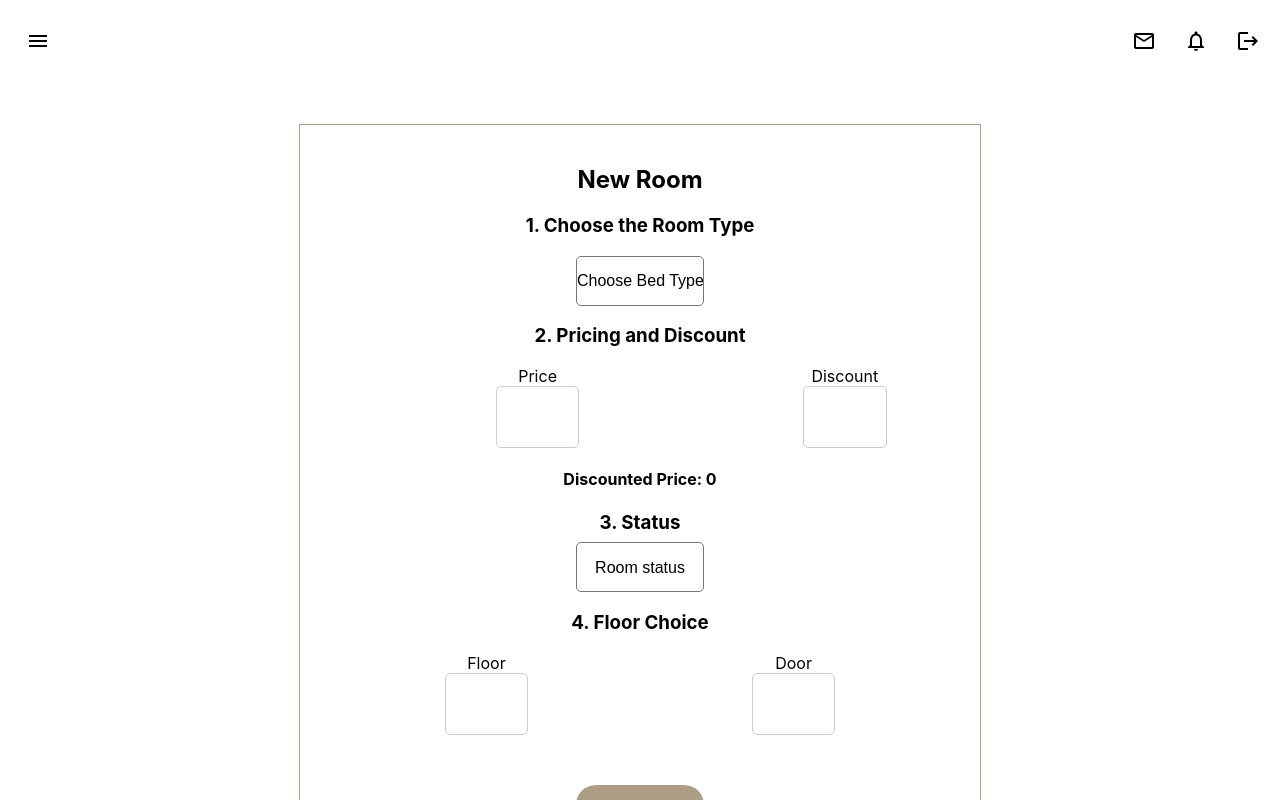
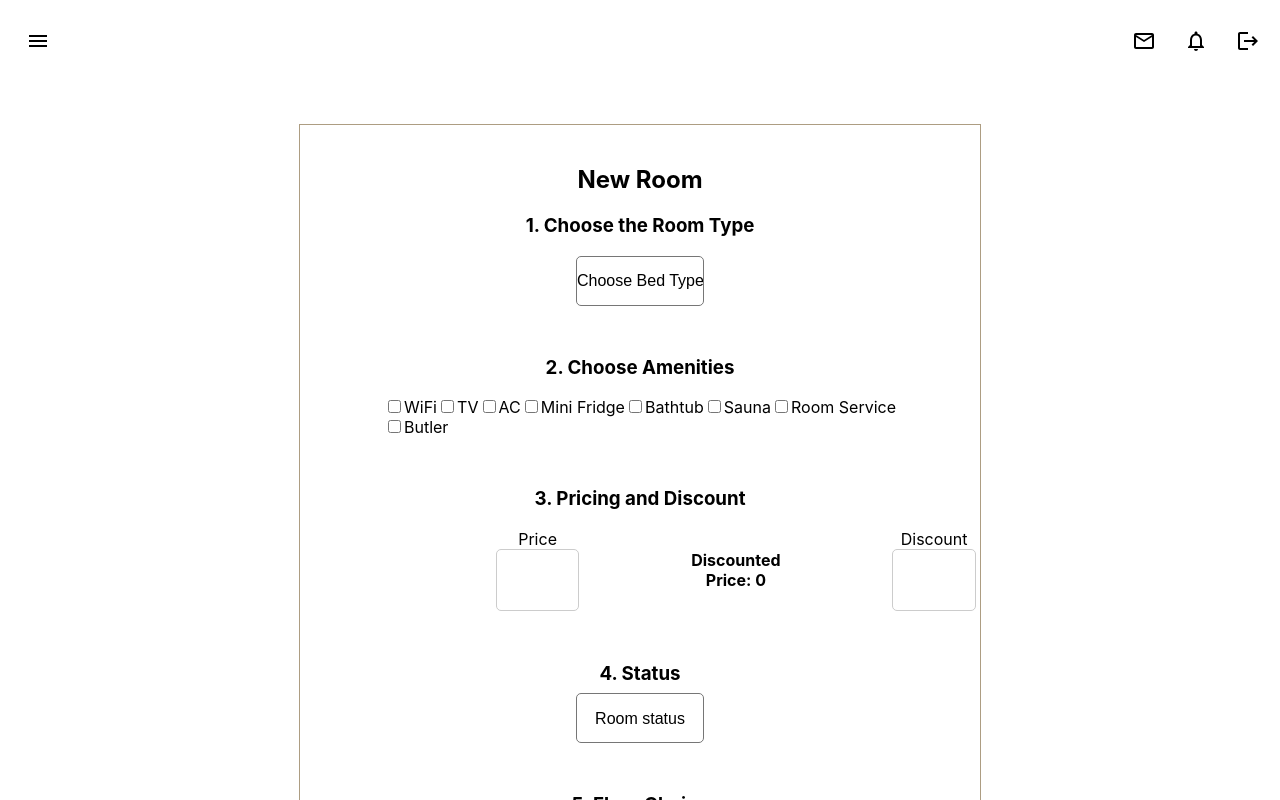
Before and after one commit to GrumpyArdias/miranda-backoffice, a React (Create React App) app: page /rooms/newroom in a window 1280 px wide. Shown: the top 800 px of the page. Built offline with nearby package versions, Linux system fonts and the light colour scheme; sample sign-in values are in the browser's storage.

Commit message:
adding more functionality to the newRooms

```diff
--- a/src/components/pages/NewRoom.jsx
+++ b/src/components/pages/NewRoom.jsx
@@ -12,6 +12,7 @@ import {
   Discount,
   SubmitButton,
   FloorCell,
+  Amenities,
 } from "../styles/newRoom.styles";
 import { useEffect, useState } from "react";
 import { useDispatch, useSelector } from "react-redux";
@@ -24,11 +25,25 @@ export function NewRoom() {
     floorNumber: "",
     bedType: "",
     roomStatus: "",
+    amenities: "",
   };
 
   const [room, setRoom] = useState(initialObjet);
   const [discountedPrice, setDiscountedPrice] = useState("");
   const dispatch = useDispatch();
+
+  const handleAmenitiesChange = (e) => {
+    const selectedAmenity = e.target.value;
+    const isChecked = e.target.checked;
+    if (isChecked) {
+      setRoom({ ...room, amenities: [...room.amenities, selectedAmenity] });
+    } else {
+      setRoom({
+        ...room,
+        amenities: room.amenities.filter((item) => item !== selectedAmenity),
+      });
+    }
+  };
   const handleRoomChange = (event) => {
     const name = event.target.name;
     const value = event.target.value;
@@ -71,7 +86,91 @@ export function NewRoom() {
               <option value="suite">Suite</option>
             </Select>
           </RoomType>
-          <h3>2. Pricing and Discount</h3>
+          <h3>2. Choose Amenities</h3>
+          <Amenities className="Amenities">
+            <label>
+              <input
+                type="checkbox"
+                name="amenities"
+                value="wifi"
+                checked={room.amenities.includes("wifi")}
+                onChange={handleAmenitiesChange}
+              />
+              WiFi
+            </label>
+            <label>
+              <input
+                type="checkbox"
+                name="amenities"
+                value="tv"
+                checked={room.amenities.includes("tv")}
+                onChange={handleAmenitiesChange}
+              />
+              TV
+            </label>
+            <label>
+              <input
+                type="checkbox"
+                name="amenities"
+                value="ac"
+                checked={room.amenities.includes("ac")}
+                onChange={handleAmenitiesChange}
+              />
+              AC
+            </label>
+
+            <label>
+              <input
+                type="checkbox"
+                name="amenities"
+                value="fridge"
+                checked={room.amenities.includes("fridge")}
+                onChange={handleAmenitiesChange}
+              />
+              Mini Fridge
+            </label>
+            <label>
+              <input
+                type="checkbox"
+                name="amenities"
+                value="bathtub"
+                checked={room.amenities.includes("bathtub")}
+                onChange={handleAmenitiesChange}
+              />
+              Bathtub
+            </label>
+            <label>
+              <input
+                type="checkbox"
+                name="amenities"
+                value="sauna"
+                checked={room.amenities.includes("sauna")}
+                onChange={handleAmenitiesChange}
+              />
+              Sauna
+            </label>
+            <label>
+              <input
+                type="checkbox"
+                name="amenities"
+                value="roomService"
+                checked={room.amenities.includes("roomService")}
+                onChange={handleAmenitiesChange}
+              />
+              Room Service
+            </label>
+            <label>
+              <input
+                type="checkbox"
+                name="amenities"
+                value="butler"
+                checked={room.amenities.includes("butler")}
+                onChange={handleAmenitiesChange}
+              />
+              Butler
+            </label>
+          </Amenities>
+          <h3>3. Pricing and Discount</h3>
           <PriceWrap className="PriceWrap">
             <Price className="price">
               <label htmlFor="price">Price</label>
@@ -85,6 +184,7 @@ export function NewRoom() {
                 required
               />
             </Price>
+            <h4>Discounted Price: {discountedPrice}</h4>
             <Discount className="discount">
               <label htmlFor="discount">Discount</label>
               <br />
@@ -99,10 +199,8 @@ export function NewRoom() {
             </Discount>
           </PriceWrap>
 
-          <h4>Discounted Price: {discountedPrice}</h4>
-
           <div className="Status">
-            <h3>3. Status</h3>
+            <h3>4. Status</h3>
             <StatusWrapper className="StatusWrapper">
               <Select
                 name="roomStatus"
@@ -118,7 +216,7 @@ export function NewRoom() {
           </div>
 
           <Floor className="floor">
-            <h3>4. Floor Choice</h3>
+            <h3>5. Floor Choice</h3>
             <FloorWrapper className="floorWrapper">
               <FloorCell className="FloorCell">
                 <label htmlFor="floor">Floor</label>
--- a/src/components/styles/newRoom.styles.js
+++ b/src/components/styles/newRoom.styles.js
@@ -13,6 +13,7 @@ export const PriceWrap = styled.div`
   max-width: 80%;
   justify-content: space-around;
   margin: 0 auto;
+  margin-bottom: 50px;
 `;
 export const InputWrap = styled.div`
   display: flex;
@@ -23,7 +24,7 @@ export const InputWrap = styled.div`
 `;
 export const InputCell = styled.div``;
 export const RoomType = styled.div`
-  margin-bottom: 10px;
+  margin-bottom: 50px;
 `;
 
 export const Price = styled.div`
@@ -38,6 +39,7 @@ export const StatusWrapper = styled.div`
   display: flex;
   gap: 10px;
   justify-content: center;
+  margin-bottom: 50px;
 `;
 export const StatusCell = styled.div``;
 export const Floor = styled.div``;
@@ -47,6 +49,7 @@ export const FloorWrapper = styled.div`
   margin: 0 auto;
   max-width: 80%;
   justify-content: center;
+  margin-bottom: 50px;
 `;
 export const FloorCell = styled.div`
   min-width: 60%;
@@ -103,3 +106,12 @@ export const SubmitButton = styled.button`
   outline: none;
   cursor: pointer;
 `;
+
+export const Amenities = styled.div`
+  display: flex;
+  justify-content: space-between;
+  flex-wrap: wrap;
+  max-width: 80%;
+  margin: 0 auto;
+  margin-bottom: 50px;
+`;
```
